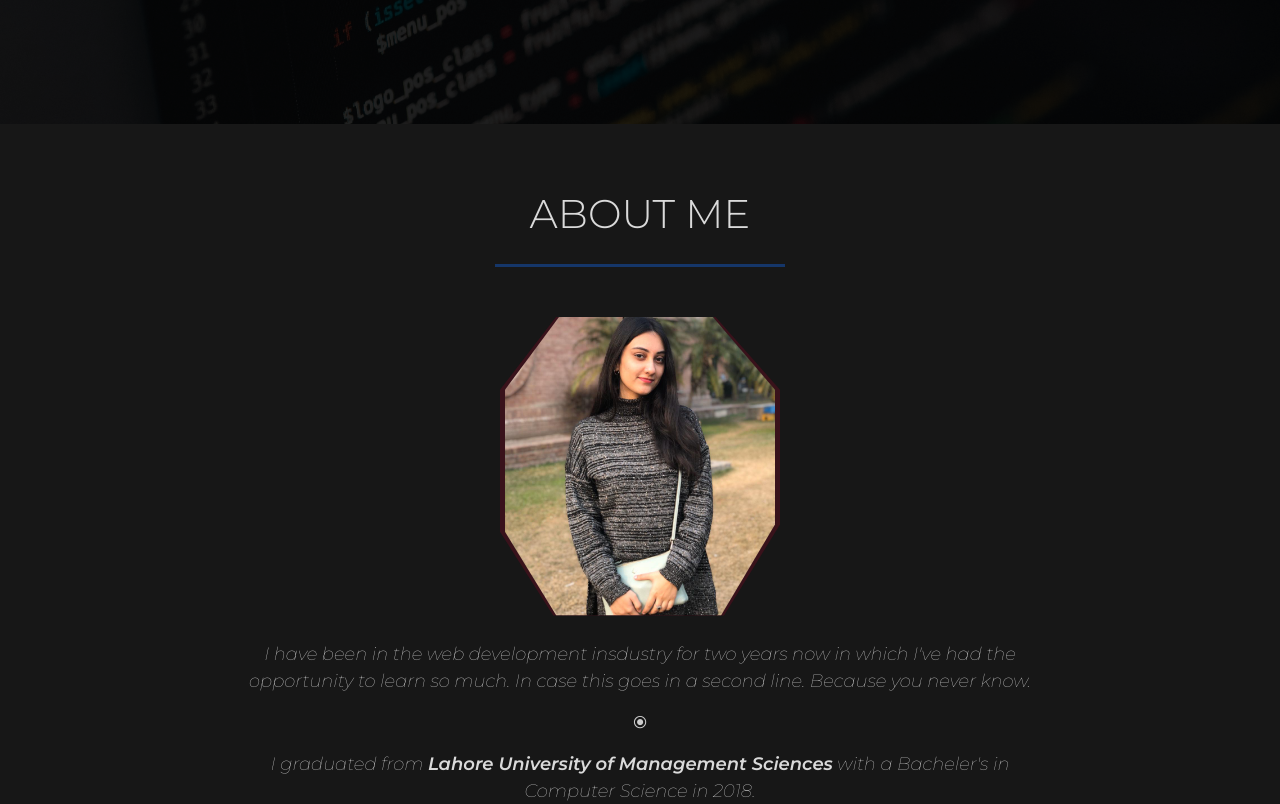
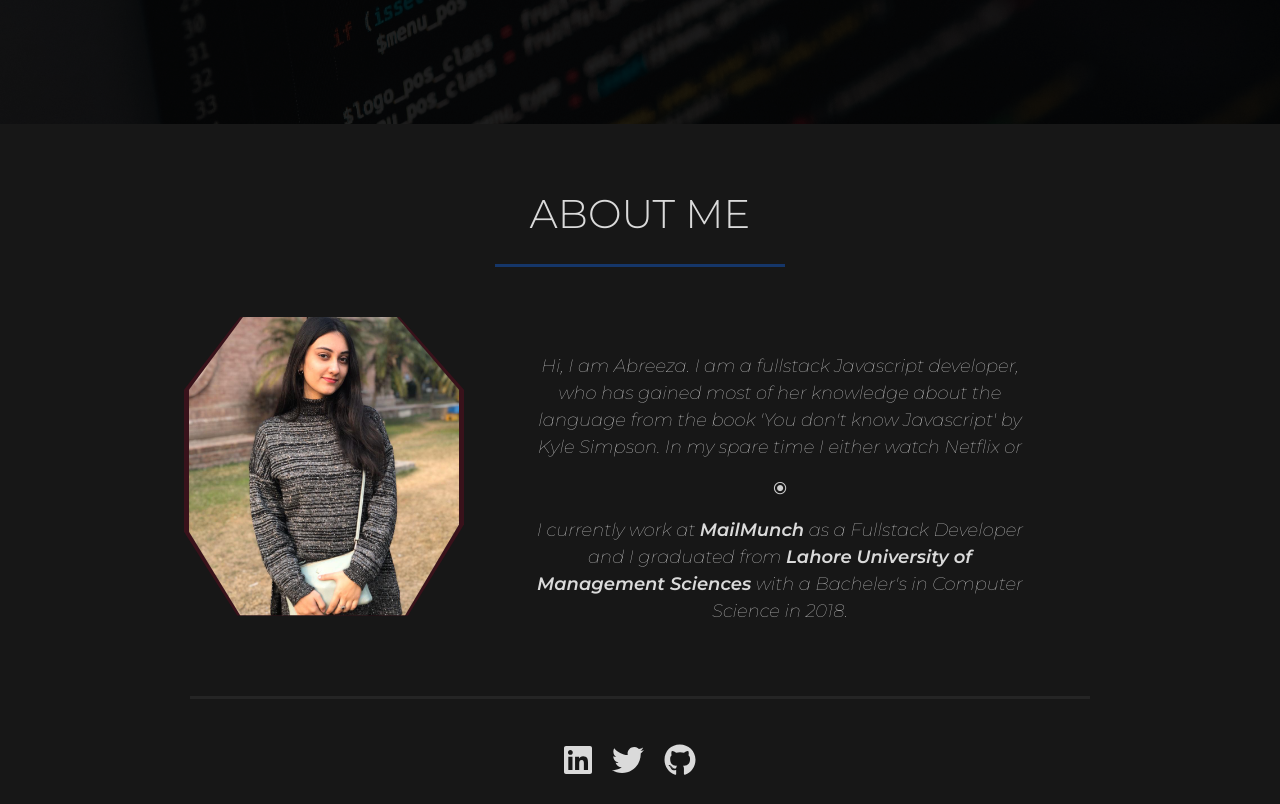
Before and after one commit to AbreezaSaleem/portfolio, a React (Create React App) app: page / in a window 1280 px wide. Shown: the part 676-1480 px from the top of the page. Built offline with nearby package versions, Linux system fonts and the light colour scheme; a web font is replaced by a local one.

Commit message:
contact me form now functional 📢

```diff
--- a/src/sections/About/index.js
+++ b/src/sections/About/index.js
@@ -8,16 +8,24 @@ const About = () => {
 
   return (
     <div id="about" className="about-container">
-      <div data-aos="fade-right" data-aos-duration="1500" >
+      <div data-aos="fade-right" data-aos-duration="900" >
         <div className="title about-title-color">
           <div>About Me</div>
           <div className="divider" />
         </div>
-        <div className="introduction">
+        <div className="about-introduction">
           <div className="image-container"><img src={me} /></div>
-          <p style={{marginTop: -40}} className="about-title-color">I have been in the web development insdustry for two years now in which I've had the opportunity to learn so much. In case this goes in a second line. Because you never know.</p>
-          <div className="dot-divider" />
-          <p className="education about-title-color">I graduated from <span style={{fontWeight: 600}}>Lahore University of Management Sciences</span> with a Bacheler's in Computer Science in 2018.</p>
+          <div className="introduction-text">
+            <p style={{marginTop: -20}} className="about-title-color">
+              Hi, I am Abreeza. I am a fullstack Javascript developer, who has gained most of her knowledge about the language from the book 'You don't know Javascript' by Kyle Simpson.
+              In my spare time I either watch Netflix or
+            </p>
+            <div className="dot-divider" />
+            <p className="education about-title-color">I currently work at <span style={{fontWeight: 600}}>MailMunch</span> as a Fullstack Developer and I graduated from <span style={{fontWeight: 600}}>Lahore University of Management Sciences</span> with a Bacheler's in Computer Science in 2018.</p>
+          </div>
+        </div>
+        <div className="secondary-divider-container">
+          <div className="secondary-divider" />
         </div>
         <div className="icons-container">
           <a href="https://www.linkedin.com/in/abreezasaleem/" target="_blank"><FontAwesomeIcon icon={faLinkedin} size="2x" /></a>
--- a/src/sections/Contact/index.js
+++ b/src/sections/Contact/index.js
@@ -1,6 +1,38 @@
-import React from 'react';
+import React, { useState, useEffect } from 'react';
+import { FontAwesomeIcon } from '@fortawesome/react-fontawesome';
+import { faSpinner } from '@fortawesome/free-solid-svg-icons';
 
 const Contact = () => {
+  const [ status, setStatus ] = useState(null);
+  const [ loading, setLoading ] = useState(false);
+
+  const handleSubmit = event => {
+    event.preventDefault();
+    const form = event.target;
+    const data = new FormData(form);
+    const xhr = new XMLHttpRequest();
+    setLoading(true);
+    xhr.open(form.method, form.action);
+    xhr.setRequestHeader("Accept", "application/json");
+    xhr.onreadystatechange = () => {
+      if (xhr.readyState !== XMLHttpRequest.DONE) return;
+      if (xhr.status === 200) {
+        form.reset();
+        setLoading(false);
+        setStatus(true);
+      } else {
+        setLoading(false);
+        setStatus(false);
+      }
+    };
+    xhr.send(data);
+  }
+
+  useEffect(() => {
+    const successMsg = document.querySelector(".success-msg");
+    if(successMsg) successMsg.classList.add("slide-msg-down");
+  }, [status]);
+
   return (
     <div id="contact" className="contact-container">
       <div className="title contact-title-color" data-aos="fade-right" data-aos-duration="600">
@@ -13,11 +45,18 @@ const Contact = () => {
         </div>
       </div>
       <div className="contact-me">
-        <form>
-          <input type="text" required placeholder="name"></input>
-          <input type="email" required placeholder="email"></input>
-          <textarea required placeholder="message"></textarea>
-          <div><input type="submit" value="Send" /></div>
+        <form onSubmit={handleSubmit} action="https://formspree.io/xwkrqolp" method="POST">
+          <input type="text" required placeholder="name" name="name"></input>
+          <input type="email" required placeholder="email" name="_replyto"></input>
+          <textarea required placeholder="message" name="message"></textarea>
+          {status && <span className="success-msg">Message sent! Thank you for contacting me.</span>}
+          {loading ? (
+            <div className="spinner-custom-css">
+              <div className="spinner-inner">
+                <FontAwesomeIcon icon={faSpinner} spin style={{fontSize: 20}} />
+              </div>
+            </div>
+          ): (<div><input type="submit" value="Send" /></div>)}
         </form>
       </div>
     </div>
--- a/src/sections/Projects/index.js
+++ b/src/sections/Projects/index.js
@@ -31,7 +31,6 @@ const Projects = () => {
               </div>
               <div className="project-details">
                 <p>{description}</p>
-                {/* <button className="view-more-btn">View More</button> */}
                 <p>{details}</p>
               </div>
               <div className="secondary-divider" />
--- a/src/sections/Skills/index.js
+++ b/src/sections/Skills/index.js
@@ -4,12 +4,12 @@ const Skills = () => {
 
   return (
     <div id="skills" className="skills-container">
-      <div data-aos="fade-right" data-aos-duration="1500" >
+      <div data-aos="fade-right" data-aos-duration="900" >
         <div className="title skills-title-color">
           <div>Technical Skills</div>
           <div className="divider" />
         </div>
-        <div style={{marginTop: 10}} className="introduction">
+        <div style={{marginTop: 10}} className="skills-introduction">
           <p className="skills-title-color">I've worked with a wide variety of programming languages. For web applications I mainly use Javascript and its popular. Other than that I have worked with C++ and LLVM. I've also used Python in a few projects.</p>
         </div>
         <div className="skills-list">
--- a/src/styles/custom.scss
+++ b/src/styles/custom.scss
@@ -23,24 +23,6 @@ $grey-shade: #bdbdbd26;
 @import "sections/contact";
 
 // Shared styles
-
-.introduction {
-  display: flex;
-  flex-direction: column;
-  justify-content: center;
-  align-items: center;
-  margin-top: 30px;
-
-  p {
-    text-align: center;
-    font-size: 18px; // !
-    font-family: 'Montserrat', sans-serif;
-    width: 65%;
-    font-weight: 300;
-    font-style: italic;
-    margin-bottom: 0px;
-  }
-}
 
 .title {
   width: 100%;
--- a/src/styles/sections/about.scss
+++ b/src/styles/sections/about.scss
@@ -4,7 +4,7 @@ $hover-shade: #075d9a;
 
 .about-container {
   cursor: pointer;
-  padding: 60px 0px 45px 0px;
+  padding: 60px 0px 60px 0px;
   cursor: initial;
   background-color: $background-shade-light;
 }
@@ -27,11 +27,61 @@ $hover-shade: #075d9a;
   }
 }
 
+.about-introduction {
+  display: flex;
+  flex-direction: column;
+  justify-content: center;
+  align-items: center;
+  margin-top: 30px;
+
+  p {
+    text-align: center;
+    font-size: 18px; // !
+    font-family: 'Montserrat', sans-serif;
+    font-weight: 300;
+    font-style: italic;
+    margin-bottom: 0px;
+  }
+
+  /* Medium devices (landscape tablets, 768px and up) */
+  @media screen and (min-width: 768px) {
+    display: flex;
+    flex-direction: row;
+    justify-content: center;
+    align-items: center;
+    margin-top: 30px;
+  }
+}
+
+.introduction-text {
+  display: flex;
+  flex-direction: column;
+  justify-content: center;
+  align-items: center;
+  width: 80%;
+
+  /* Medium devices (landscape tablets, 768px and up) */
+  @media screen and (min-width: 768px) {
+    width: 40%;
+    margin: 0 60px;
+  }
+}
+
 .education {
   font-family: 'Montserrat', sans-serif;
 
   div > h3 {
     font-weight: 300;
+  }
+}
+
+.secondary-divider-container {
+  display: flex;
+  justify-content: center;
+
+  div {
+    width: 900px;
+    margin: 15px 0px 15px 0px;
   }
 }
 
--- a/src/styles/sections/contact.scss
+++ b/src/styles/sections/contact.scss
@@ -89,3 +89,43 @@ $title-shade: #c5c5c5;
     }
   }
 }
+
+.success-msg {
+  background: #1c7d4dcf;
+  color: $title-shade;
+  overflow: hidden;
+  max-height: 0px;
+  height: 40px;
+  text-align: center;
+  transition: max-height 0.5s ease;
+  font-family: 'Montserrat', sans-serif;
+  border-radius: 3px;
+  line-height: 40px;
+  margin-bottom: 18px;
+  font-size: 11px;
+  text-transform: uppercase;
+  font-weight: 300;
+  // padding: 10px 5px;
+}
+
+.slide-msg-down {
+  max-height: 50px !important;
+}
+
+.spinner-custom-css {
+  position: relative;
+  height: 43px;
+
+  .spinner-inner {
+    position: absolute;
+    right: 0px;
+    height: 35px;
+    width: 87px;
+    background: #7d0808c4;
+    color: $title-shade;
+    display: flex;
+    justify-content: center;
+    align-items: center;
+    border-radius: 5px;
+  }
+}
--- a/src/styles/sections/projects.scss
+++ b/src/styles/sections/projects.scss
@@ -48,23 +48,37 @@ $title-shade: #c1c1c1;
 .project-title {
   display: flex;
   justify-content: center;
+  flex-direction: column;
+  align-items: center;
+  margin-bottom: 20px;
 
   h5 {
     font-family: 'Montserrat', sans-serif;
     font-weight: 300;
     font-size: 30px;
     transition: 0.4s ease;
+    margin-bottom: 0px;
   }
 
   span {
     font-size: 11.5px;
     height: fit-content;
-    margin: 13px 0px 0px 10px;
   }
 
   &:hover {
     cursor: pointer;
     color: #ffffff;
+  }
+
+  /* Medium devices (landscape tablets, 768px and up) */
+  @media screen and (min-width: 768px) {
+    flex-direction: row;
+    align-items: normal;
+    margin-bottom: 10px;
+
+    span {
+      margin: 13px 0px 0px 10px;
+    }
   }
 }
 
--- a/src/styles/sections/skills.scss
+++ b/src/styles/sections/skills.scss
@@ -27,6 +27,24 @@ $title-shade: #c5c5c5;
   h4 {
     font-weight: 300;
     font-size: 25px;
+  }
+}
+
+.skills-introduction {
+  display: flex;
+  flex-direction: column;
+  justify-content: center;
+  align-items: center;
+  margin-top: 30px;
+
+  p {
+    text-align: center;
+    font-size: 18px; // !
+    font-family: 'Montserrat', sans-serif;
+    width: 65%;
+    font-weight: 300;
+    font-style: italic;
+    margin-bottom: 0px;
   }
 }
 
--- a/src/utils/index.js
+++ b/src/utils/index.js
@@ -1,8 +1,8 @@
 // Helper function from: http://stackoverflow.com/a/7557433/274826
 const isElementInViewport = el => {
   const rect = el.getBoundingClientRect();
-  const bottom = 2  * rect.bottom
-  const top = 2  * rect.top
+  const bottom = rect.bottom
+  const top = 1.7 * rect.top
 
   return (
     (top <= 0
```
